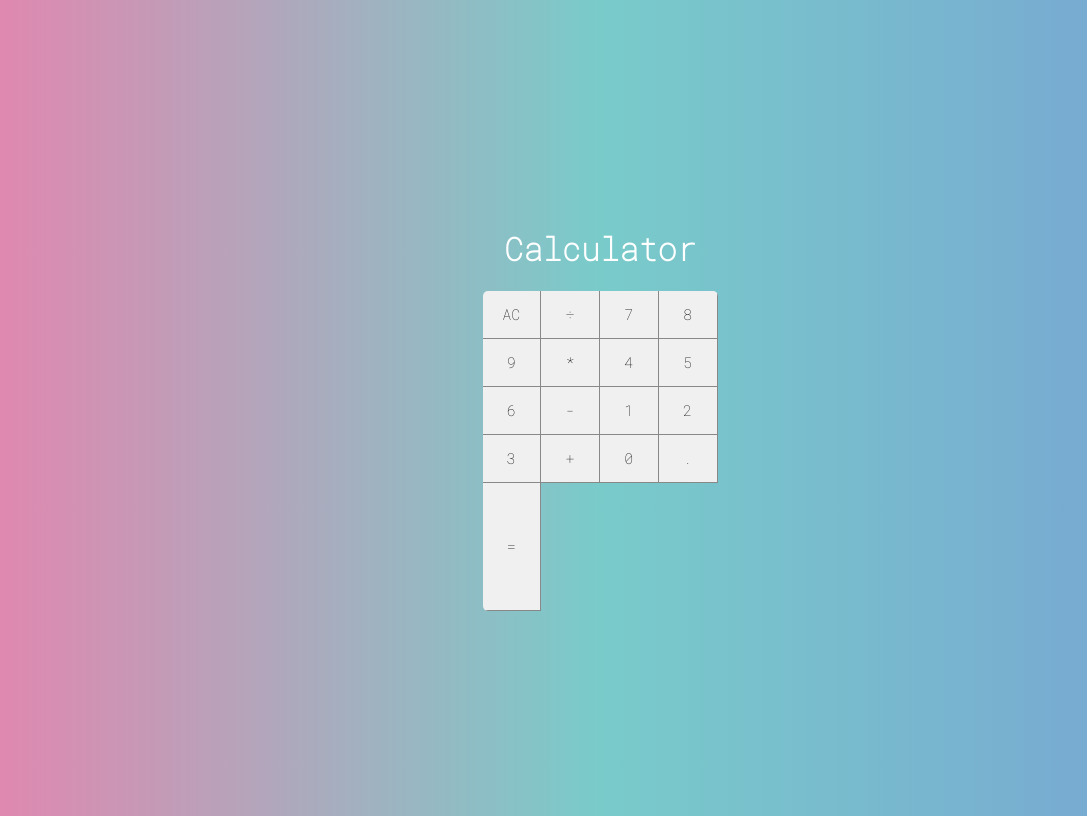
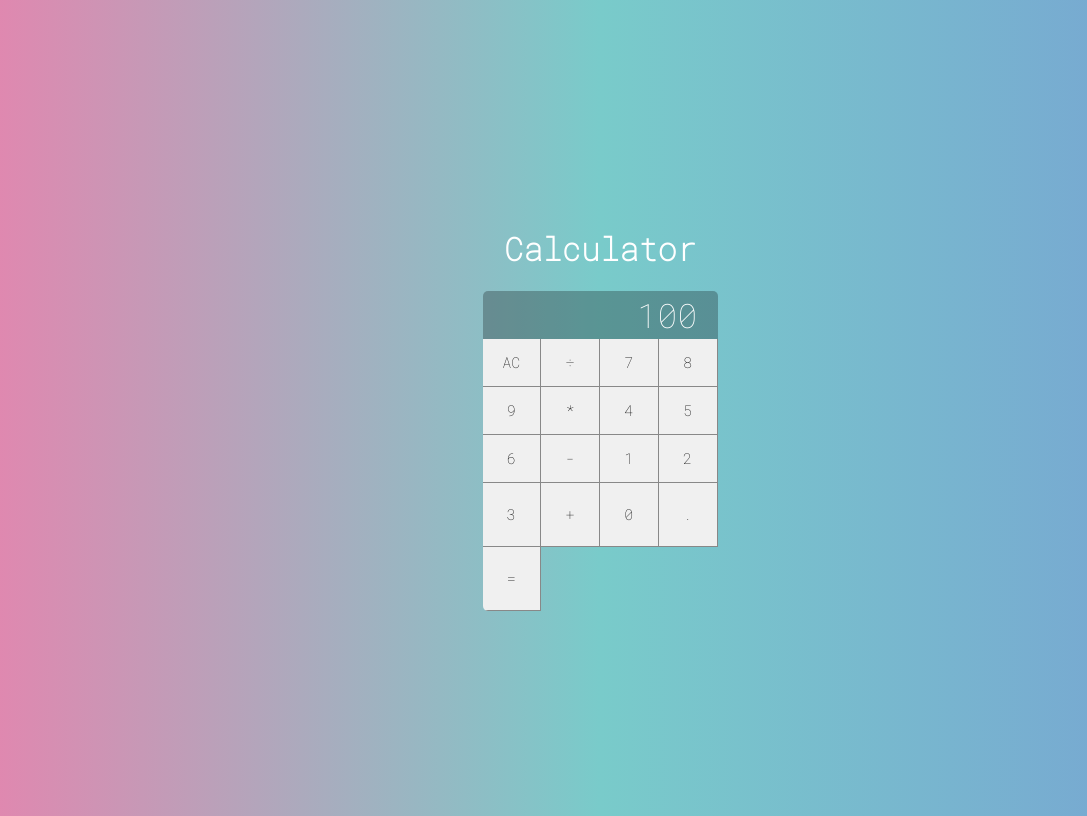
Before and after one commit to Scrowszinho/Calculadora, a React (Create React App) app: page / in a window 1280 px wide. Shown: the whole page, without its empty margins (40-1127 px from the left). Built offline with nearby package versions, Linux system fonts and the light colour scheme.

Commit message:
Feat: Fragmentando uma linha do display

```diff
--- a/src/main/Calculator.jsx
+++ b/src/main/Calculator.jsx
@@ -1,12 +1,15 @@
 import React, { Component } from 'react';
 import './Calcuator.css';
+
 import Button from '../components/Button';
+import Display from '../components/Display';
 export default class Calculator extends Component {
     render() {
         return (
             <div>
                 <h1>Calculator</h1>
                 <div className='calculator'>
+                    <Display value={100}/>
                     <Button label='AC'/>
                     <Button label='÷'/>
                     <Button label='7'/>
```
